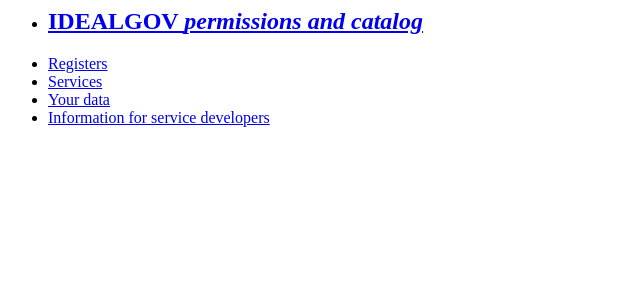
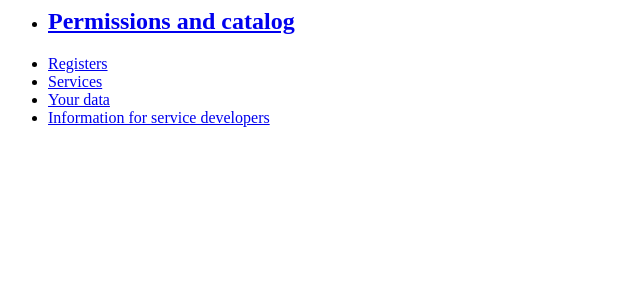
Before and after one commit to sausages-of-the-future/registry, a Flask app: template registry/templates/index.html in a window 1280 px wide. Shown: the top 300 px of the page, without its empty margins (0-640 px from the left). Run offline with Flask 2, Linux system fonts and the light colour scheme; the template is opened without the code that fills it, so the values that code supplies are empty; parts of the project's set-up code (start-up, migrations or seed data) failed here and were passed over.

Commit message:
page titles

```diff
--- a/registry/templates/base.html
+++ b/registry/templates/base.html
@@ -15,7 +15,7 @@
     <nav class="top-bar" data-topbar>
     <ul class="title-area">
       <li class="name">
-      <h1><a href="/">IDEALGOV <em>permissions and catalog</em></a></h1>
+      <h1><a href="/">Permissions and catalog</em></a></h1>
       </li>
     </ul>
 
```
